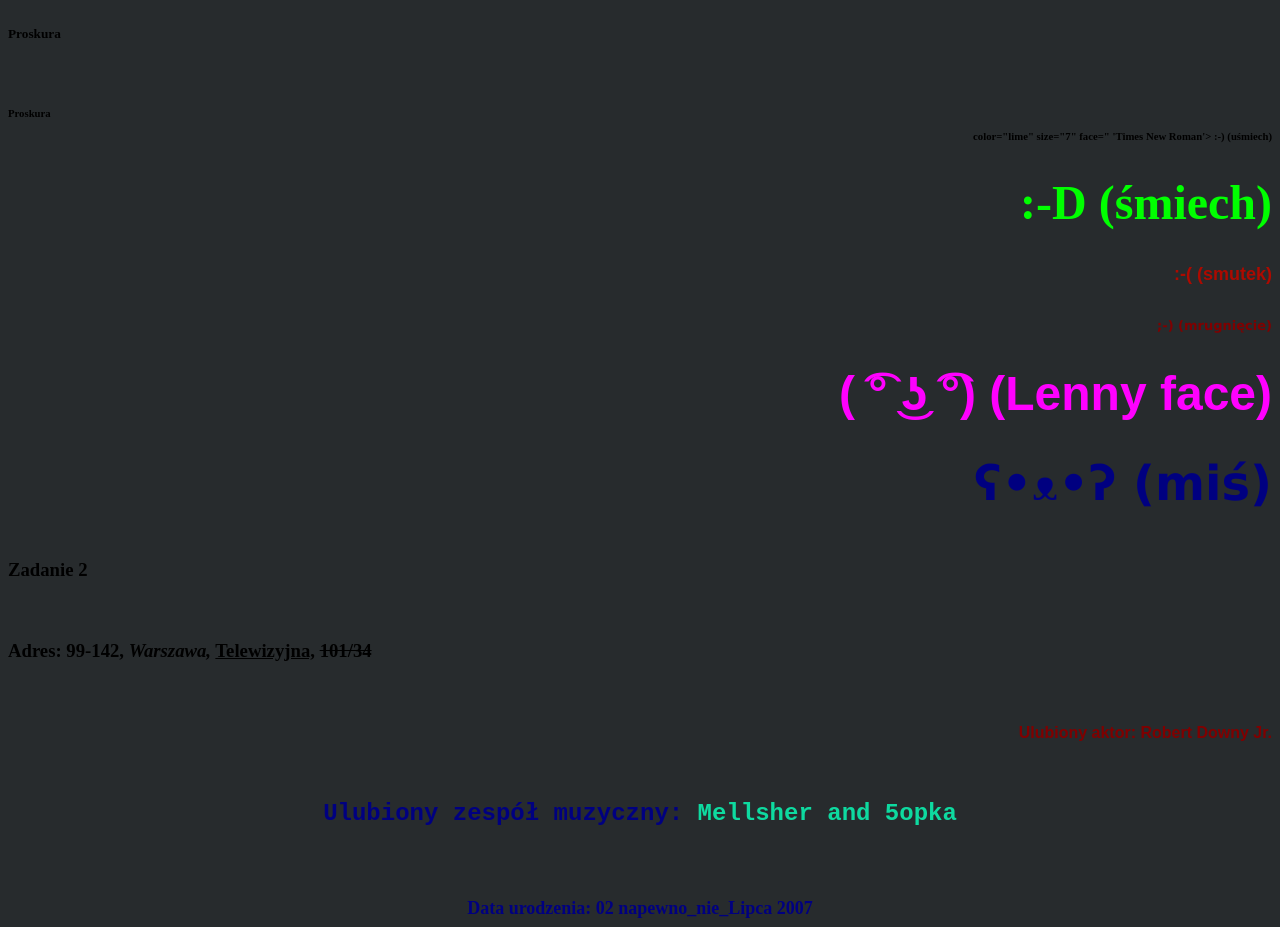
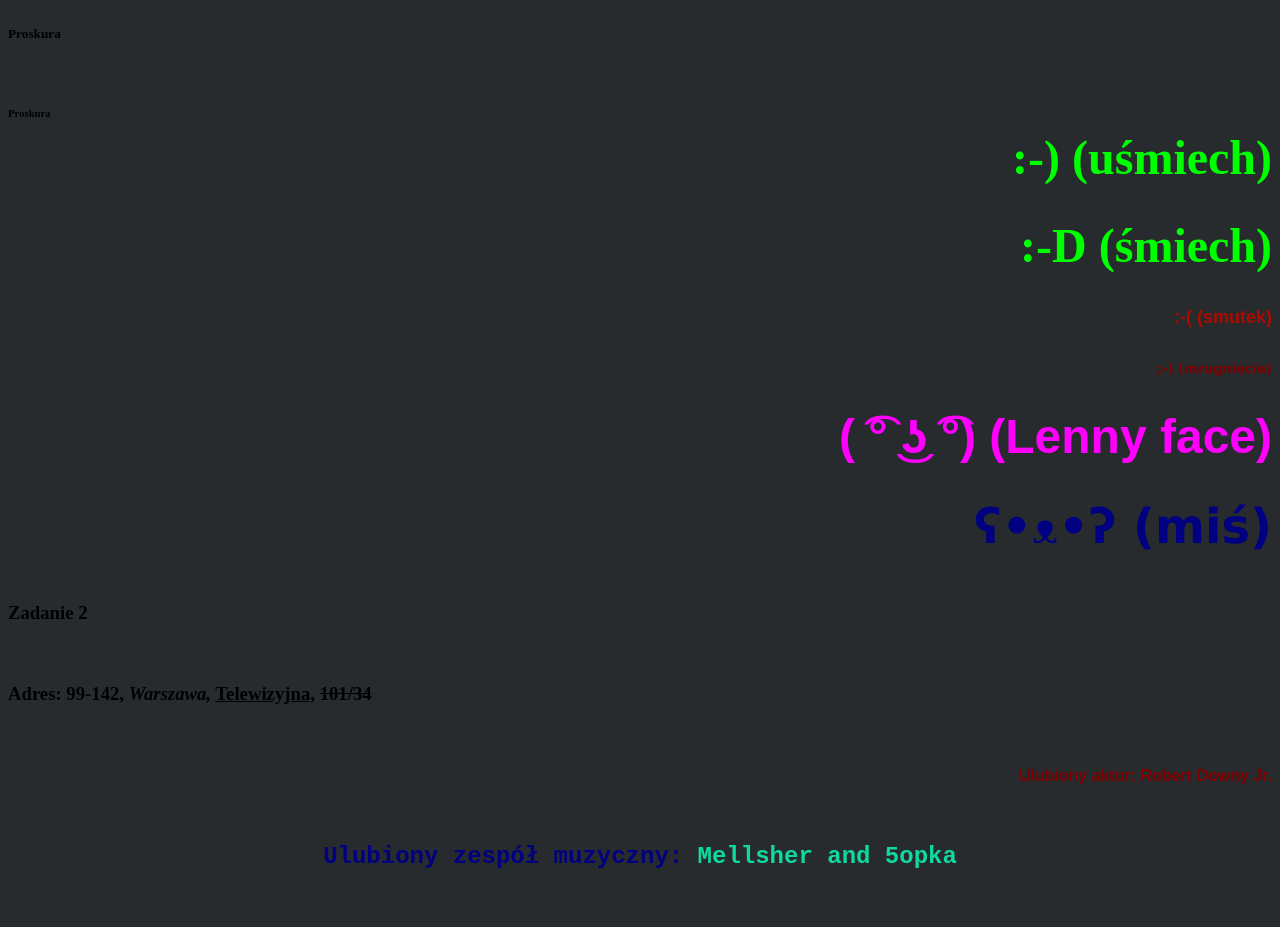
Before and after one commit to Metraboost/strona, a plain HTML site: page index.html in a window 1280 px wide. Shown: the part 880-1807 px from the top of the page. Drawn offline with Linux system fonts and the light colour scheme.

Commit message:
Update index.html

```diff
--- a/index.html
+++ b/index.html
@@ -32,7 +32,7 @@
 <h5>  Proskura </h1><br>
 <h6>  Proskura </h><br>
 
-<p align="right">  <align="right"> color="lime" size="7" face=" 'Times New Roman'> :-) (uśmiech) </font> </p> <br>
+<p align="right"> <font color="lime" size="7" face=" 'Times New Roman'"> :-) (uśmiech) </font> </p> <br>
 <p align="right"> <font color="lime" size="7" face=" 'Times New Roman'"> :-D (śmiech) </font> </p> <br>
 <p align="right"> <font color="adua" size="4" face=" Arial">  :-( (smutek) </font> </p> <br>
 <p align="right"> <font color="maroon" size="2" face="Verdana "> ;-) (mrugnięcie) </font> </p> <br>
```
